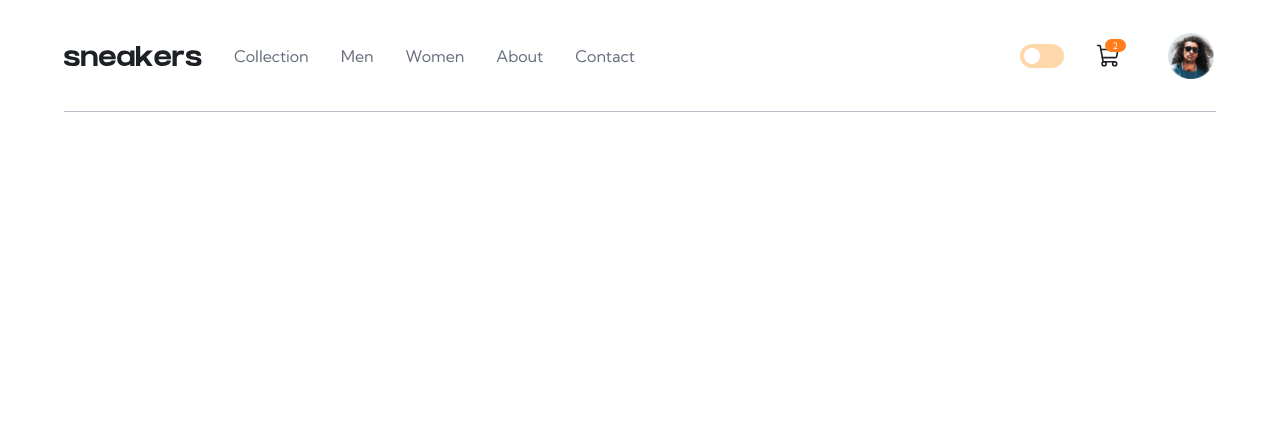
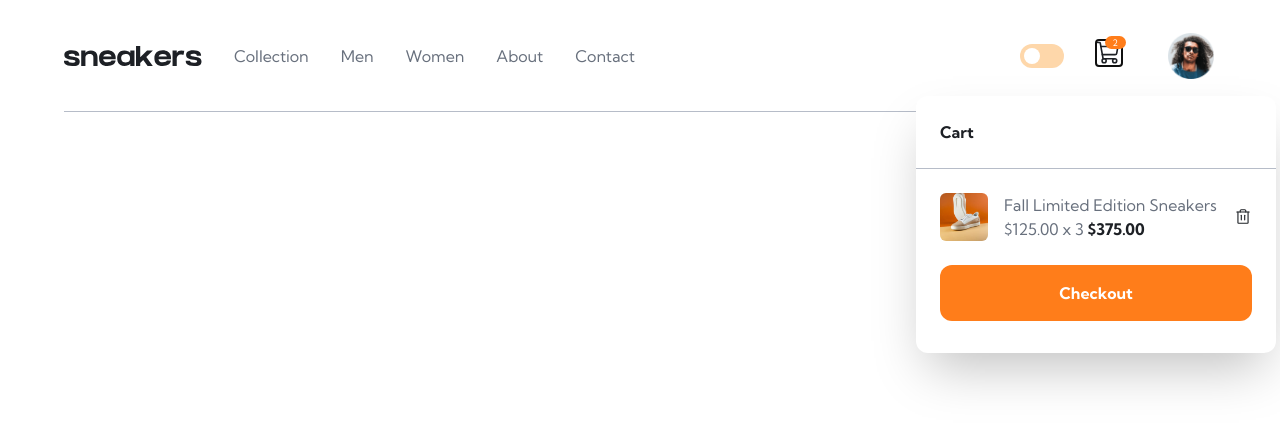
Before and after one commit to calebesg/ecommerce-product-page, a Next.js app: page / in a window 1280 px wide. Both pictures are taken after a click on the button "shopping cart". Shown: the top 426 px of the page. Built offline with nearby package versions, Linux system fonts and the light colour scheme.

Commit message:
create shopping cart component

```diff
--- a/package.json
+++ b/package.json
@@ -25,6 +25,7 @@
     "eslint": "8.18.0",
     "eslint-config-next": "12.2.0",
     "postcss": "^8.4.14",
+    "tailwind-scrollbar": "^1.3.1",
     "tailwindcss": "^3.1.4",
     "typescript": "4.7.4"
   }
--- a/src/components/Header.tsx
+++ b/src/components/Header.tsx
@@ -1,6 +1,6 @@
 import Link from "next/link";
 import Image from "next/image";
-import { ShoppingCart } from "phosphor-react";
+import ShoppingCart from "../components/ShoppingCart";
 import ThemeContext from "../contexts/ThemeContext";
 import { ThemeProps } from "../types/ThemeProps";
 
@@ -71,15 +71,7 @@ export default function Header() {
         </div>
 
         <div className="flex items-center gap-11">
-          <button
-            className="relative text-grayish_blue-800 dark:text-grayish_blue-100 transition-colors"
-            aria-label="shopping cart"
-          >
-            <span className="absolute -top-1 -right-1 px-2 bg-orange-500 text-white text-[9px] rounded-lg">
-              2
-            </span>
-            <ShoppingCart size={26} width="light" />
-          </button>
+          <ShoppingCart />
 
           <Link href="/" passHref>
             <a className="w-[50px] h-[50px] rounded-full border-2 border-transparent  hover:border-orange-500 transition-colors">
--- /dev/null
+++ b/src/components/ItemCart.tsx
@@ -0,0 +1,34 @@
+import Image from "next/image";
+import { Trash } from "phosphor-react";
+
+import thumb from "../assets/image-product-1-thumbnail.jpg";
+
+export default function ItemCart() {
+  return (
+    <div className="flex items-center justify-between gap-4">
+      <Image
+        src={thumb}
+        alt="product"
+        width={48}
+        height={48}
+        className="rounded-md"
+      />
+
+      <div className="flex-1 flex flex-col leading-normal">
+        <strong className="text-grayish_blue-500 dark:text-grayish_blue-400 font-thin text-md">
+          Fall Limited Edition Sneakers
+        </strong>
+        <p className="text-grayish_blue-500 dark:text-grayish_blue-400 text-md">
+          $125.00 x 3{" "}
+          <span className="text-grayish_blue-800 dark:text-grayish_blue-100 font-bold">
+            $375.00
+          </span>
+        </p>
+      </div>
+
+      <button aria-label="Delete item to the cart">
+        <Trash size={18} />
+      </button>
+    </div>
+  );
+}
--- /dev/null
+++ b/src/components/ShoppingCart.tsx
@@ -0,0 +1,23 @@
+import { Popover } from "@headlessui/react";
+import { ShoppingCart as ShoppingIcon } from "phosphor-react";
+import WidgetCart from "./WidgetCart";
+
+export default function ShoppingCart() {
+  return (
+    <Popover className="relative">
+      <Popover.Button
+        className="relative text-grayish_blue-800 dark:text-grayish_blue-100 transition-colors"
+        aria-label="shopping cart"
+      >
+        <span className="absolute -top-1 -right-1 px-2 bg-orange-500 text-white text-[9px] rounded-lg">
+          2
+        </span>
+        <ShoppingIcon size={26} width="light" />
+      </Popover.Button>
+
+      <Popover.Panel className="absolute top-14 z-10 w-[360px] -translate-x-1/2">
+        <WidgetCart />
+      </Popover.Panel>
+    </Popover>
+  );
+}
--- /dev/null
+++ b/src/components/WidgetCart.tsx
@@ -0,0 +1,37 @@
+import ItemCart from "./ItemCart";
+
+export default function WidgetCart() {
+  const items = [1];
+
+  const renderContent = function () {
+    return (
+      <>
+        <div className="px-6 my-6 max-h-24 h-auto overflow-y-scroll flex flex-col gap-4 scrollbar-thin scrollbar-thumb-grayish_blue-500 scrollbar-track-grayish_blue-100 dark:scrollbar-track-grayish_blue-700">
+          <ItemCart />
+        </div>
+
+        <footer className="px-6 pb-8">
+          <button className="bg-orange-500 text-white w-full font-bold rounded-xl h-14 hover:bg-orange-600 transition-colors">
+            Checkout
+          </button>
+        </footer>
+      </>
+    );
+  };
+
+  return (
+    <div className="bg-white dark:bg-grayish_blue-800 rounded-xl shadow-2xl w-full">
+      <header className="border-b border-grayish_blue-400 dark:border-grayish_blue-700 p-6">
+        <strong>Cart</strong>
+      </header>
+
+      {items.length > 0 ? (
+        renderContent()
+      ) : (
+        <div className="h-44 flex items-center justify-center text-grayish_blue-500 font-bold text-sm">
+          Your cart is empty.
+        </div>
+      )}
+    </div>
+  );
+}
--- a/tailwind.config.js
+++ b/tailwind.config.js
@@ -22,5 +22,5 @@ module.exports = {
       },
     },
   },
-  plugins: [],
+  plugins: [require("tailwind-scrollbar")],
 };
```
Also changed, not shown: 1 other file (tests, documents, lock files or other folders).
